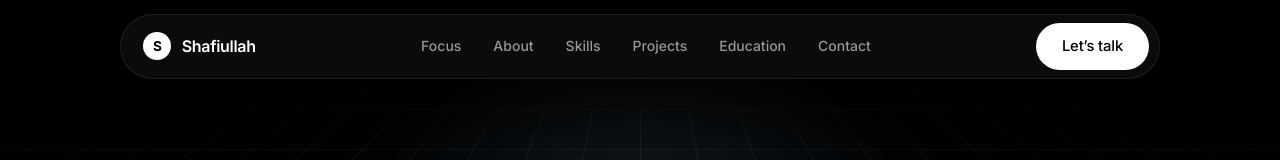
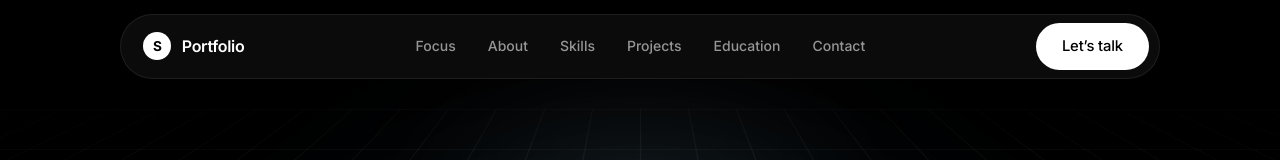
Before and after one commit to Shafyydev/My-Portfolio, a React (Vite) app: page / in a window 1280 px wide. Shown: the top 160 px of the page. Built offline with nearby package versions, Linux system fonts and the light colour scheme.

Commit message:
style(navbar): update desktop brand logo text from Shafiullah to Portfolio

```diff
--- a/src/components/Navbar.jsx
+++ b/src/components/Navbar.jsx
@@ -110,9 +110,9 @@ function Navbar() {
       <div className="container df-nav-container">
         <nav className="df-nav" aria-label="Main Navigation">
           {/* Logo / Name */}
-          <a href="#home" className="df-nav__logo" aria-label="Shafiullah Home">
+          <a href="#home" className="df-nav__logo" aria-label="Portfolio Home">
             <span className="df-nav__logo-icon">S</span>
-            <span className="df-nav__logo-text">Shafiullah</span>
+            <span className="df-nav__logo-text">Portfolio</span>
           </a>
 
           {/* Desktop Navigation Links */}
```
